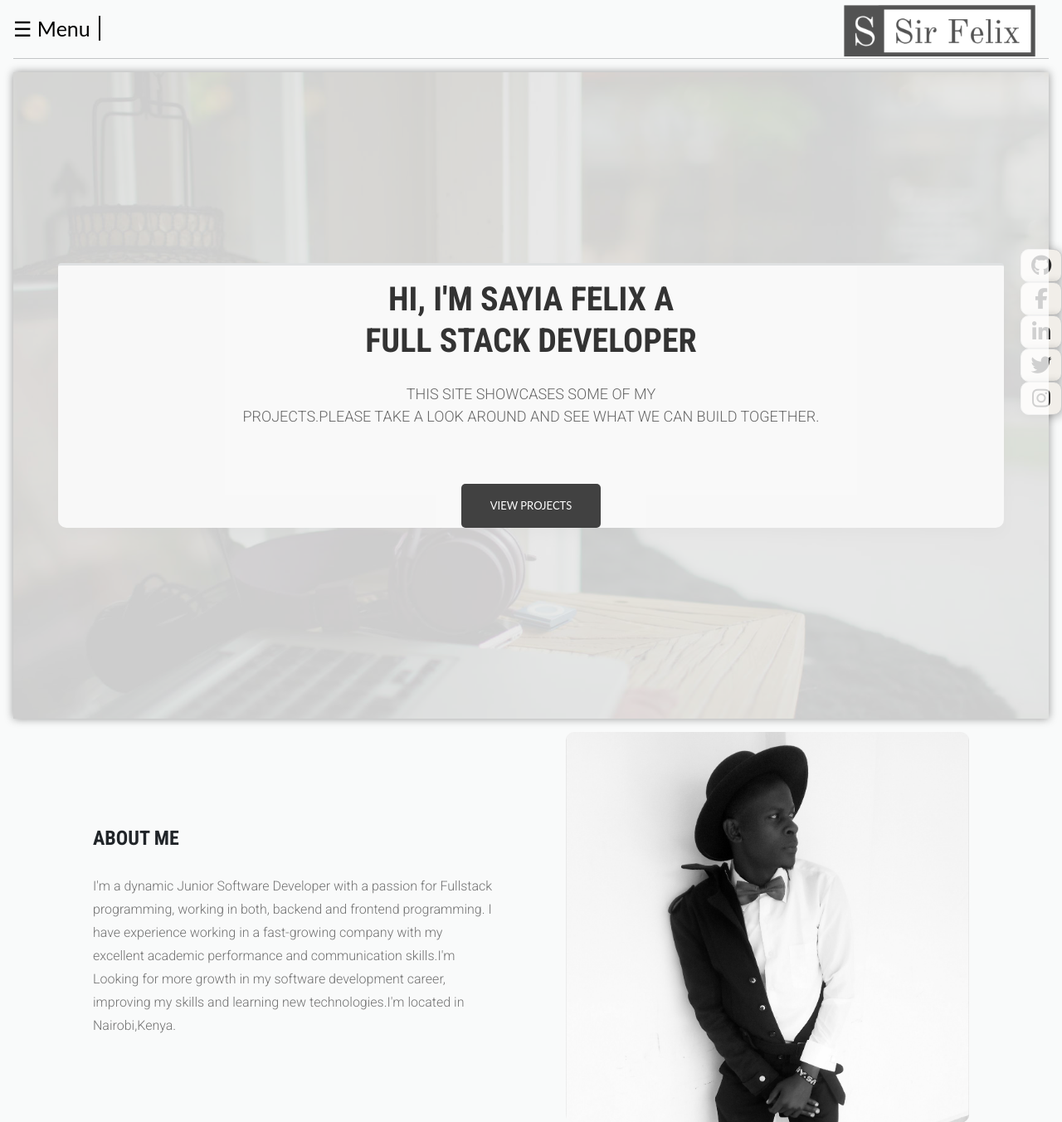
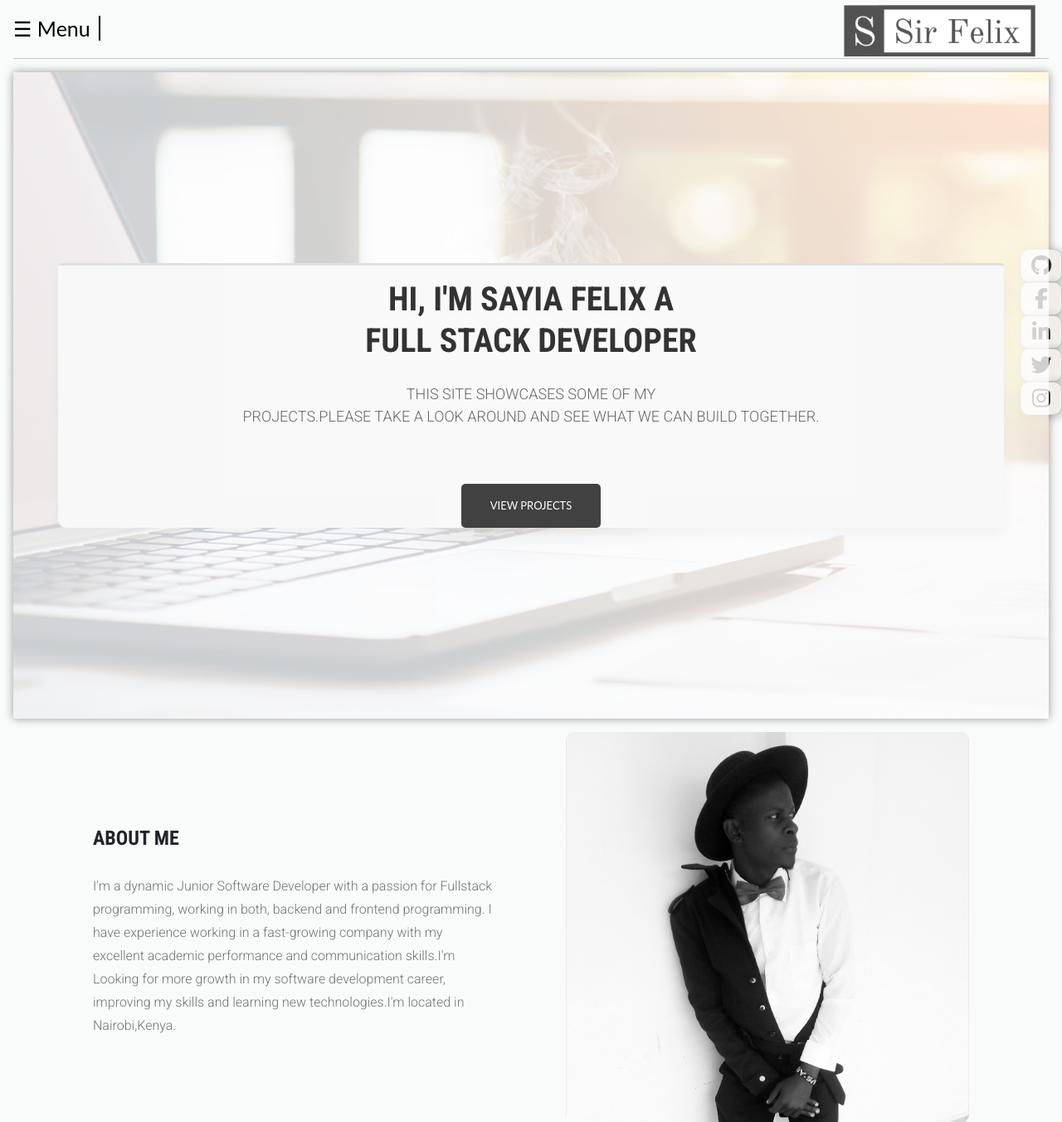
Before and after one commit to SayiaFelix/Sir_Felix_Portfolio, a Django app: page / in a window 1280 px wide. Shown: the top 1352 px of the page at 83% size. Run offline with Django 3.2, Linux system fonts and the light colour scheme; data that the repository does not hold is empty; some libraries are stand-ins or nearby versions; some web fonts are replaced.

```diff
--- a/static/css/portfolio.css
+++ b/static/css/portfolio.css
@@ -143,7 +143,7 @@ ul li {
 /*=== MEDIA QUERY ===*/
 
 #hero-area {
-    background: url("../images/bgg1.jpg") no-repeat 50%;
+    background: url("../images/sli.jpg") no-repeat 50%;
     background-size: cover;
     background-attachment: fixed;
     padding: 230px 0;
```
Also changed, not shown: static/images/sli.jpg (renamed from static/images/slider.jpg).
